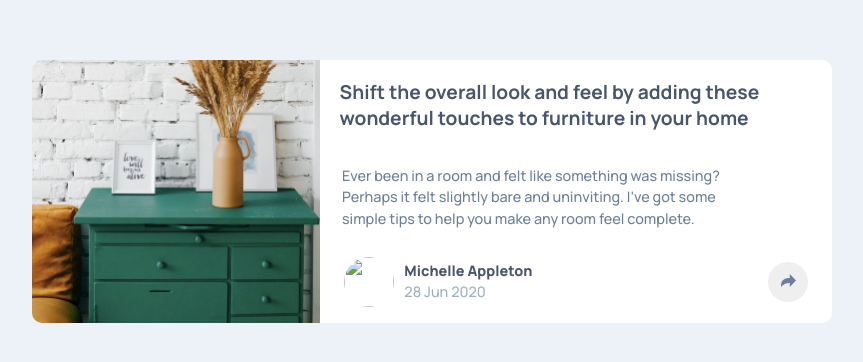
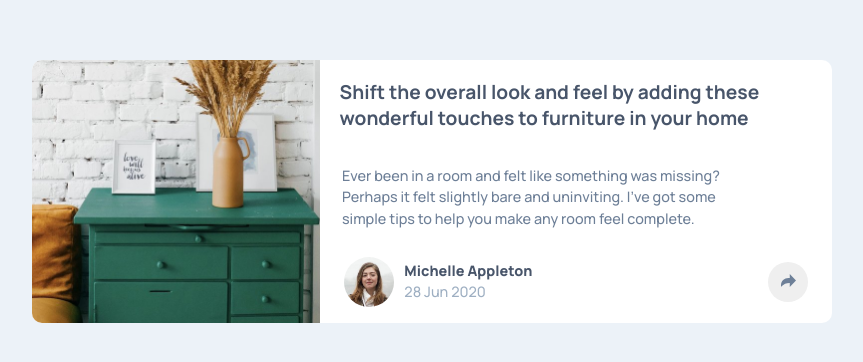
Before and after one commit to molszewski34/article-preview-component-master, a plain HTML site: page index.html in a window 1280 px wide. Shown: the part 204-566 px from the top of the page, without its empty margins (208-1071 px from the left). Drawn offline with Linux system fonts and the light colour scheme; the site is published under a folder, as on GitHub Pages, so addresses that start at the root find nothing.

Commit message:
Update index.html

```diff
--- a/index.html
+++ b/index.html
@@ -43,7 +43,7 @@
       </div>
       <div class="user_card">
         <div class="user_card-wrapper">
-          <img class="michelle" src="/images/avatar-michelle.jpg" alt="">
+          <img class="michelle" src="images/avatar-michelle.jpg" alt="">
           <div class="user_card-name_wrapper">
             <p> Michelle Appleton</p>
             <span> 28 Jun 2020</span>
```
